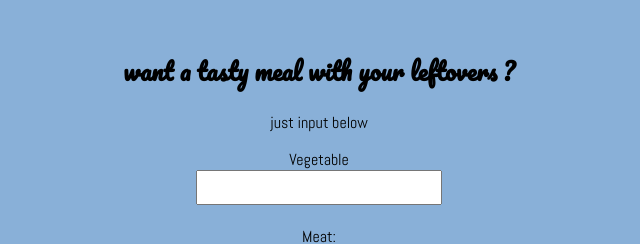
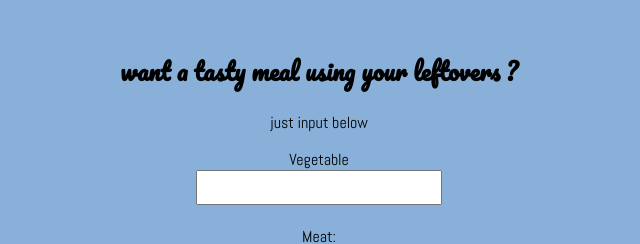
Before and after one commit to KatelynEdwards/competition-team, a plain HTML site: page fridge.html in a window 1280 px wide. Shown: the part 215-459 px from the top of the page, 321-961 px from the left. Drawn offline with Linux system fonts and the light colour scheme.

Commit message:
'with' changed to 'using'

```diff
--- a/fridge.html
+++ b/fridge.html
@@ -7,7 +7,7 @@
 
   <div class="header"><h1>What's in the fridge <h1></<header>
   <h2>
-   want a tasty meal with your leftovers ?
+   want a tasty meal using your leftovers ?
    </h2>
    <p> just input below </p>
    <form action="/action_page.php">
```
